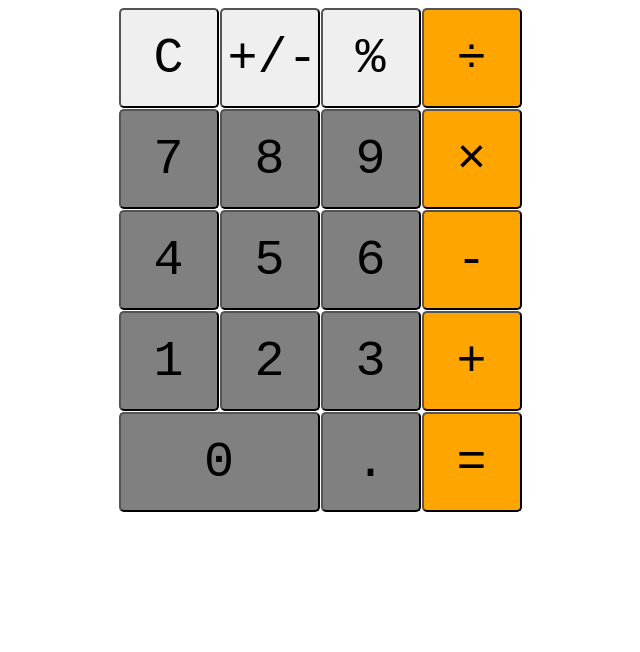
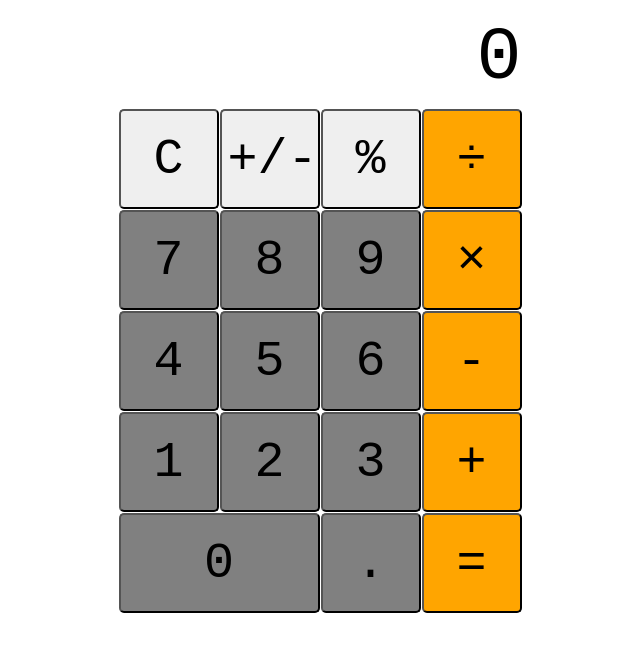
Before and after one commit to ayinfly/grid-calculator, a plain HTML site: page index.html in a window 1280 px wide. Shown: the whole page, without its empty margins (320-960 px from the left). Drawn offline with Linux system fonts and the light colour scheme.

Commit message:
Fix output box orientation

```diff
--- a/index.html
+++ b/index.html
@@ -10,6 +10,7 @@
 </head>
 <body>
     <div class="keys">
+        <p class="box">0</p>
         <button class="func">C</button>
         <button class="func">+/-</button>
         <button class="func">%</button>
--- a/styles.css
+++ b/styles.css
@@ -1,18 +1,27 @@
+* {
+    font-size: 50px;
+    font-family: monospace;
+}
+
 .keys {
     display: grid;
-    grid-template: repeat(5, 100px) / repeat(4, 100px);
+    grid-template: repeat(6, 100px) / repeat(4, 100px);
     place-content: center;
     gap: 1px 1px;
 }
 
 .keys button {
-    font-size: 50px;
-    font-family: monospace;
     border-radius: 5px;
 }
 
+.box {
+    font-size: 75px;
+    grid-area: 1 / 1 / 2 / 5;
+    place-self: center end;
+}
+
 .num {
-    background-color: rgb(128, 128, 128)
+    background-color: gray
 }
 
 .op {
```
